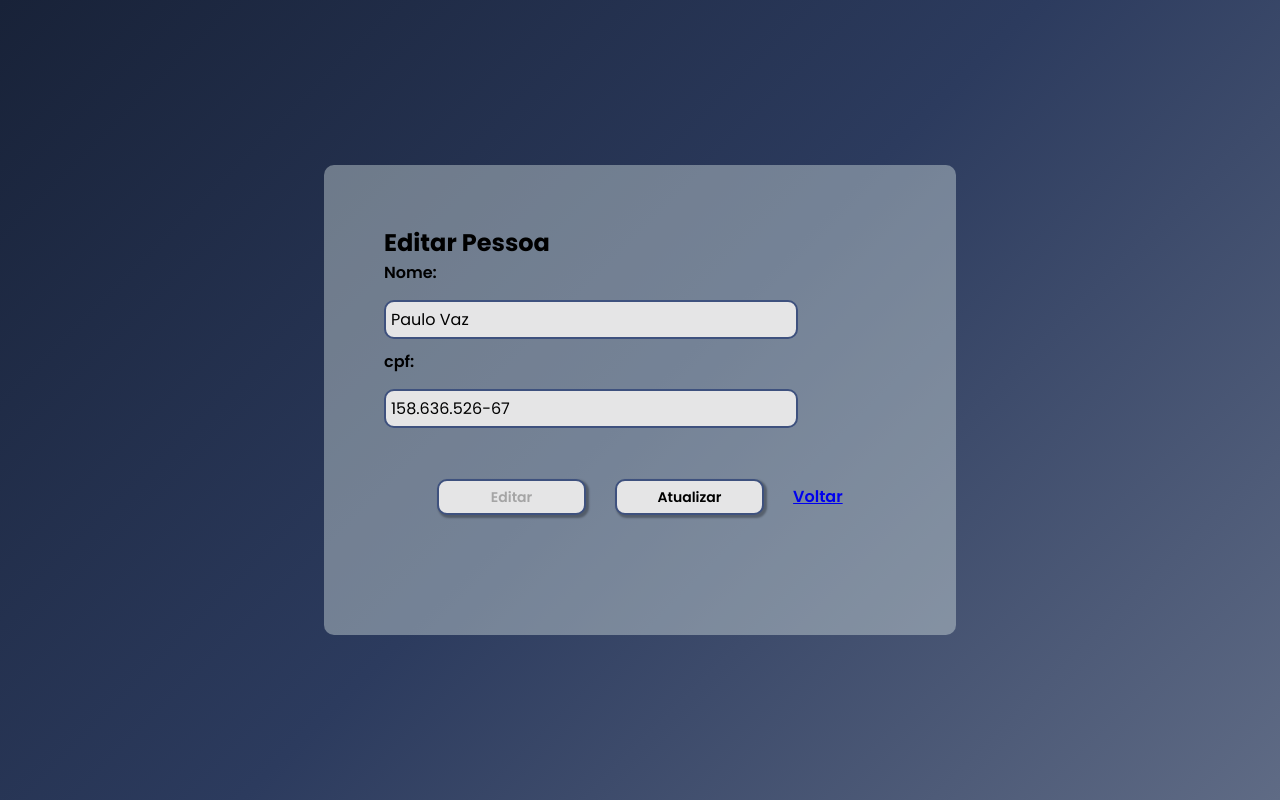
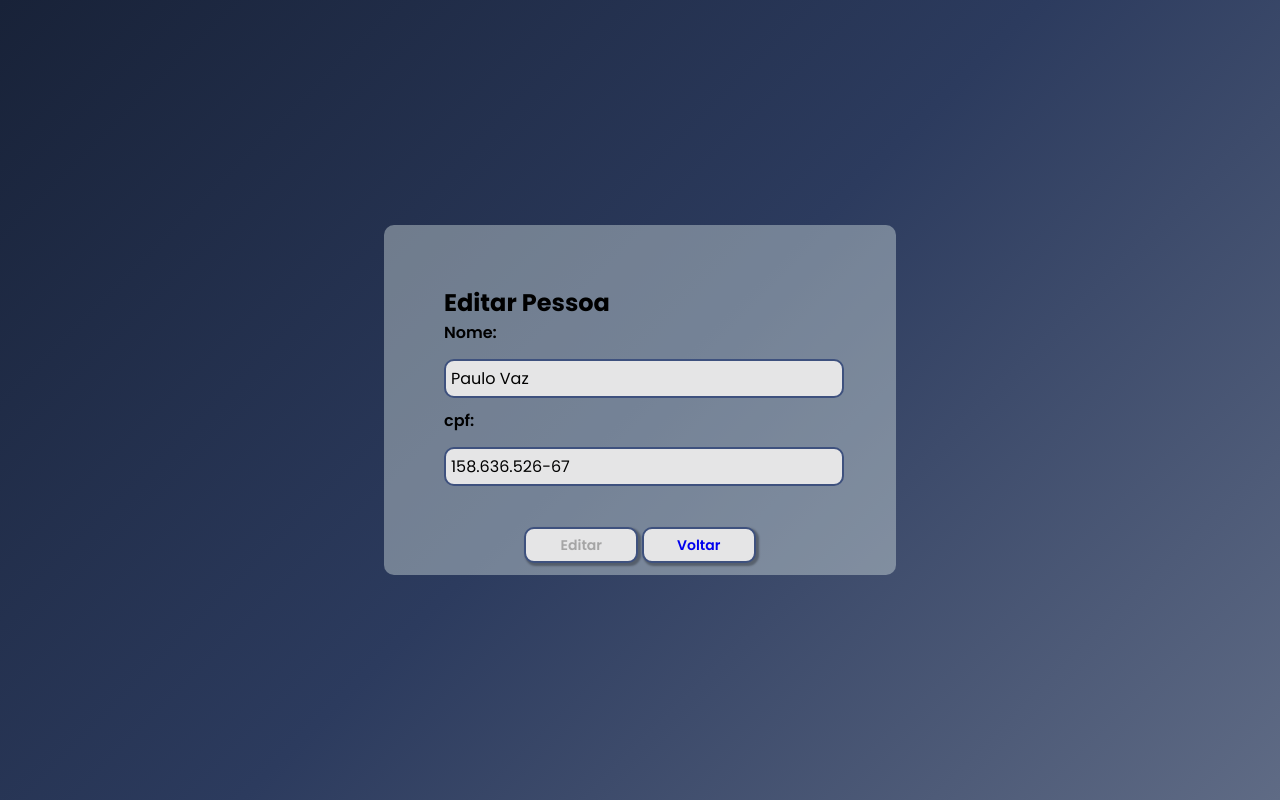
Before and after one commit to Paulo2991/projeto-python-flash, a Flask app: page /editar/1 in a window 1280 px wide. Run offline with Flask 3, Linux system fonts and the light colour scheme; data comes from the database, SQL or seed files in the repository; some libraries are stand-ins or nearby versions.

Commit message:
Ajustando a parte do reset do css

```diff
--- a/app.py
+++ b/app.py
@@ -55,12 +55,12 @@ def editarPessoas(id):
         c.execute("UPDATE pessoa SET nome=?, cpf=? WHERE id=?", (request.form['nome'], request.form['cpf'], id))
         conn.commit()
         conn.close()
+        flash('Editado realizado com sucesso!', 'success')
         return redirect(url_for('index'))
     else:
         c.execute("SELECT * FROM pessoa WHERE id=?", (id,))
         pessoa = c.fetchone()
         conn.close()
-        flash('Editado realizado com sucesso!', 'success')
         return render_template('editar.html', pessoa=pessoa)
 
 @app.route("/pessoas/<int:id>")
--- /dev/null
+++ b/static/css/reset.css
@@ -0,0 +1,15 @@
+@import url('https://fonts.googleapis.com/css2?family=Open+Sans:wght@300&family=Poppins:ital,wght@600&display=swap');
+@import url('https://fonts.googleapis.com/css2?family=Open+Sans:wght@300&family=Poppins:ital,wght@0,100;0,200;0,300;0,400;0,500;0,600;0,700;0,800;0,900;1,100;1,200;1,300;1,400;1,500;1,600;1,700;1,800;1,900&family=Roboto:ital,wght@0,100;0,300;0,400;0,500;0,700;0,900;1,100;1,300;1,400;1,500;1,700;1,900&display=swap');
+
+*{
+   margin:0;
+   padding:0;
+   box-sizing: border-box;
+   border:0;
+   list-style: none;
+   text-decoration: none;
+}
+
+html{
+   font-size: 42.6%;
+}
--- a/static/css/style.css
+++ b/static/css/style.css
@@ -1,14 +1,4 @@
-@import url('https://fonts.googleapis.com/css2?family=Open+Sans:wght@300&family=Poppins:ital,wght@600&display=swap');
-@import url('https://fonts.googleapis.com/css2?family=Open+Sans:wght@300&family=Poppins:ital,wght@0,100;0,200;0,300;0,400;0,500;0,600;0,700;0,800;0,900;1,100;1,200;1,300;1,400;1,500;1,600;1,700;1,800;1,900&family=Roboto:ital,wght@0,100;0,300;0,400;0,500;0,700;0,900;1,100;1,300;1,400;1,500;1,700;1,900&display=swap');
-
-* {
-    margin: 0;
-    padding: 0;
-}
-
-html{
-  font-size: 42.6%;
-}
+@import "reset.css";
 
 label {
     display: block;
@@ -65,8 +55,7 @@ body {
 }
 
 #cadastrar,
-#atualizar,
-#excluir {
+#voltar {
     font-family: "Poppins", sans-serif;
     font-weight: 600;
     font-style: normal;
@@ -82,8 +71,7 @@ body {
 }
 
 #cadastrar:hover,
-#atualizar:hover,
-#excluir:hover {
+#voltar:hover {
     background: #ffffff;
     font-weight: 700;
     font-size: 14px;
--- a/templates/cadastrar.html
+++ b/templates/cadastrar.html
@@ -29,8 +29,7 @@
         <div id="botoes">
             <div>
                 <button id="cadastrar" type="submit">Cadastrar</button>
-                <button id="atualizar" type="button">Atualizar</button>
-                <a id="excluir" href="{{ url_for('index') }}">Voltar</a>
+                <button id="voltar" type="button"><a href="{{ url_for('index') }}" type="button">Voltar</a></button>
             </div>
         </div>
     </div>
--- a/templates/editar.html
+++ b/templates/editar.html
@@ -23,11 +23,8 @@
             <span class="erro" id="erroCpf"></span>
         </div>
         <div id="botoes">
-            <div>
-                <button id="cadastrar" type="submit">Editar</button>
-                <button id="atualizar" type="button">Atualizar</button>
-                <a class="excluir" href="{{ url_for('index') }}" type="button">Voltar</a>
-            </div>
+            <button id="cadastrar" type="submit">Editar</button>
+            <button id="voltar" type="button"><a href="{{ url_for('index') }}" type="button">Voltar</a></button>
         </div>
     </div>
      <script src="{{ url_for('static', filename='js/formulario.js') }}"></script>
```
Also changed, not shown: static/css/cabecalho.css (+1 -12 lines), static/css/footer.css (+1 -8 lines), static/css/table.css (+1 -13 lines).
